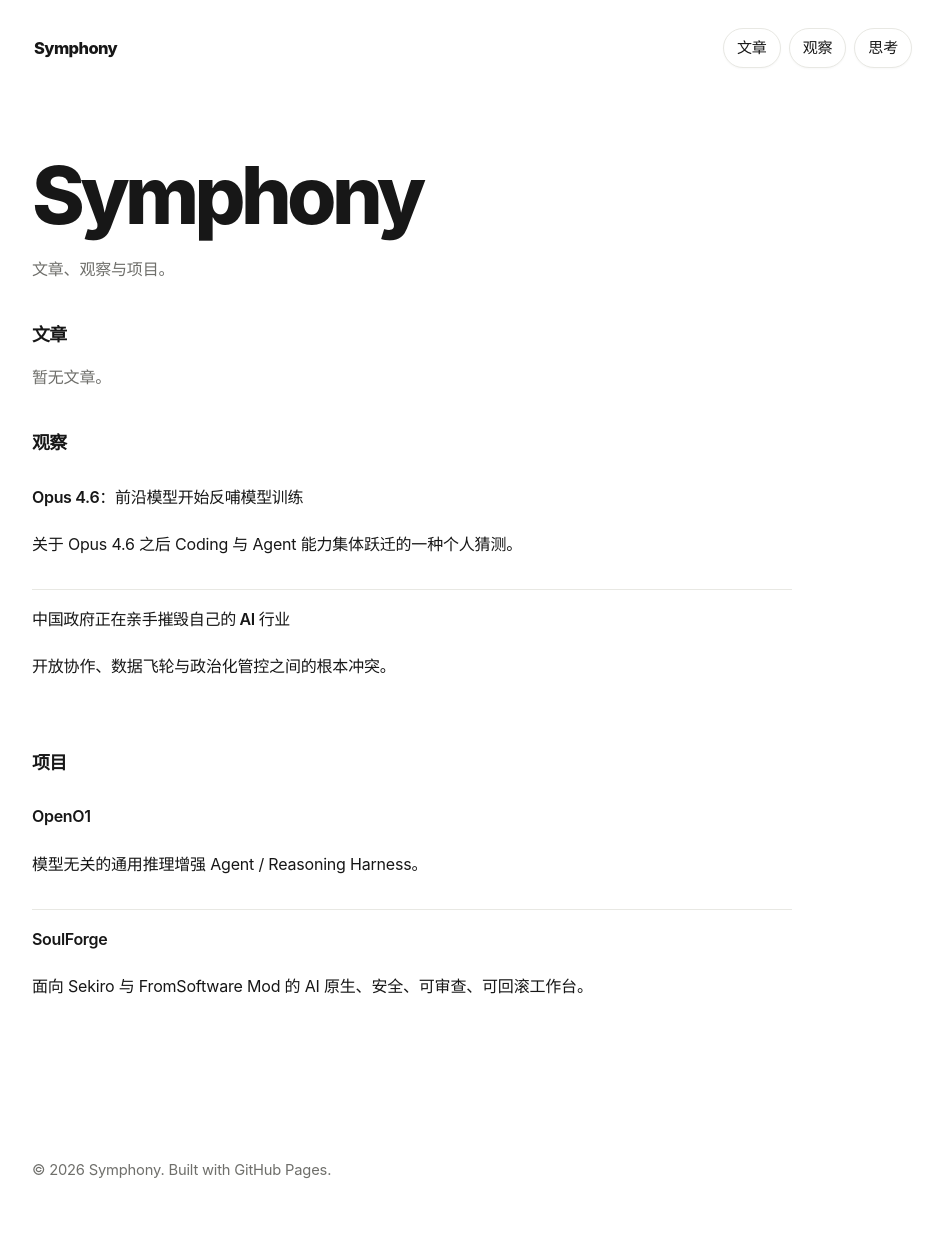
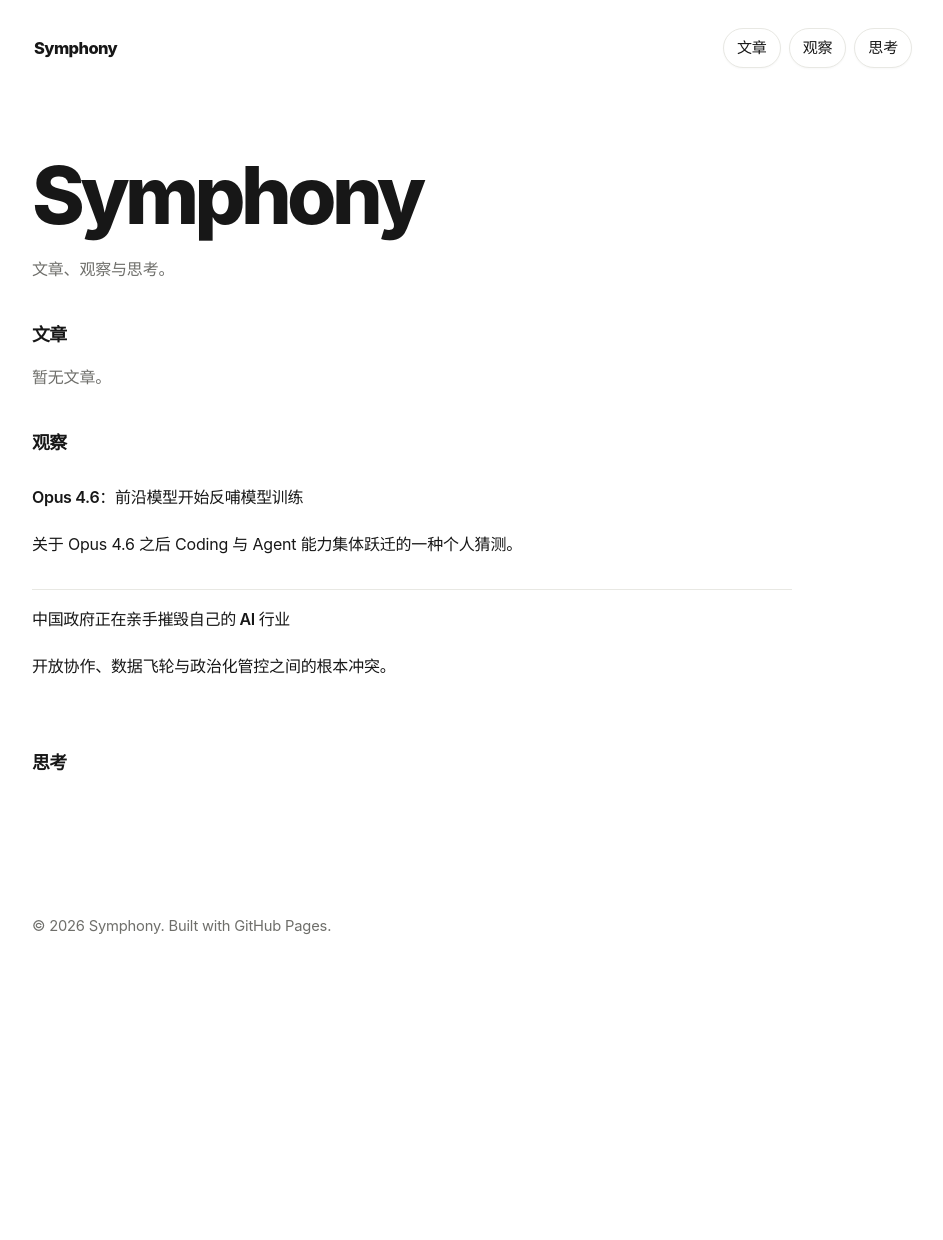
Before and after one commit to 3516027002att-ui/3516027002att-ui.github.io, a Jekyll site: the page built from index.md, in a window 1280 px wide. Shown: the whole page, without its empty margins (168-1111 px from the left). Built offline with Jekyll 4.4.1, drawn with Linux system fonts in a browser that asks for light colours; after the commit the page ends 997 px from its top, so only the background shows below that.

Commit message:
Replace homepage projects section with thoughts

```diff
--- a/index.md
+++ b/index.md
@@ -5,7 +5,7 @@
 
 <section class="post home-index">
   <h1>Symphony</h1>
-  <p class="meta">文章、观察与项目。</p>
+  <p class="meta">文章、观察与思考。</p>
 
   <h2>文章</h2>
   <p class="muted">暂无文章。</p>
@@ -20,15 +20,13 @@
     {% endfor %}
   </ul>
 
-  <h2>项目</h2>
+  <h2>思考</h2>
   <ul class="list">
-    <li>
-      <a href="/projects/openo1/">OpenO1</a>
-      <p>模型无关的通用推理增强 Agent / Reasoning Harness。</p>
-    </li>
-    <li>
-      <a href="/projects/soulforge/">SoulForge</a>
-      <p>面向 Sekiro 与 FromSoftware Mod 的 AI 原生、安全、可审查、可回滚工作台。</p>
-    </li>
+    {% for thought in site.thoughts reversed %}
+      <li>
+        <a href="{{ thought.url | relative_url }}">{{ thought.title }}</a>
+        {% if thought.description %}<p>{{ thought.description }}</p>{% endif %}
+      </li>
+    {% endfor %}
   </ul>
 </section>
```
